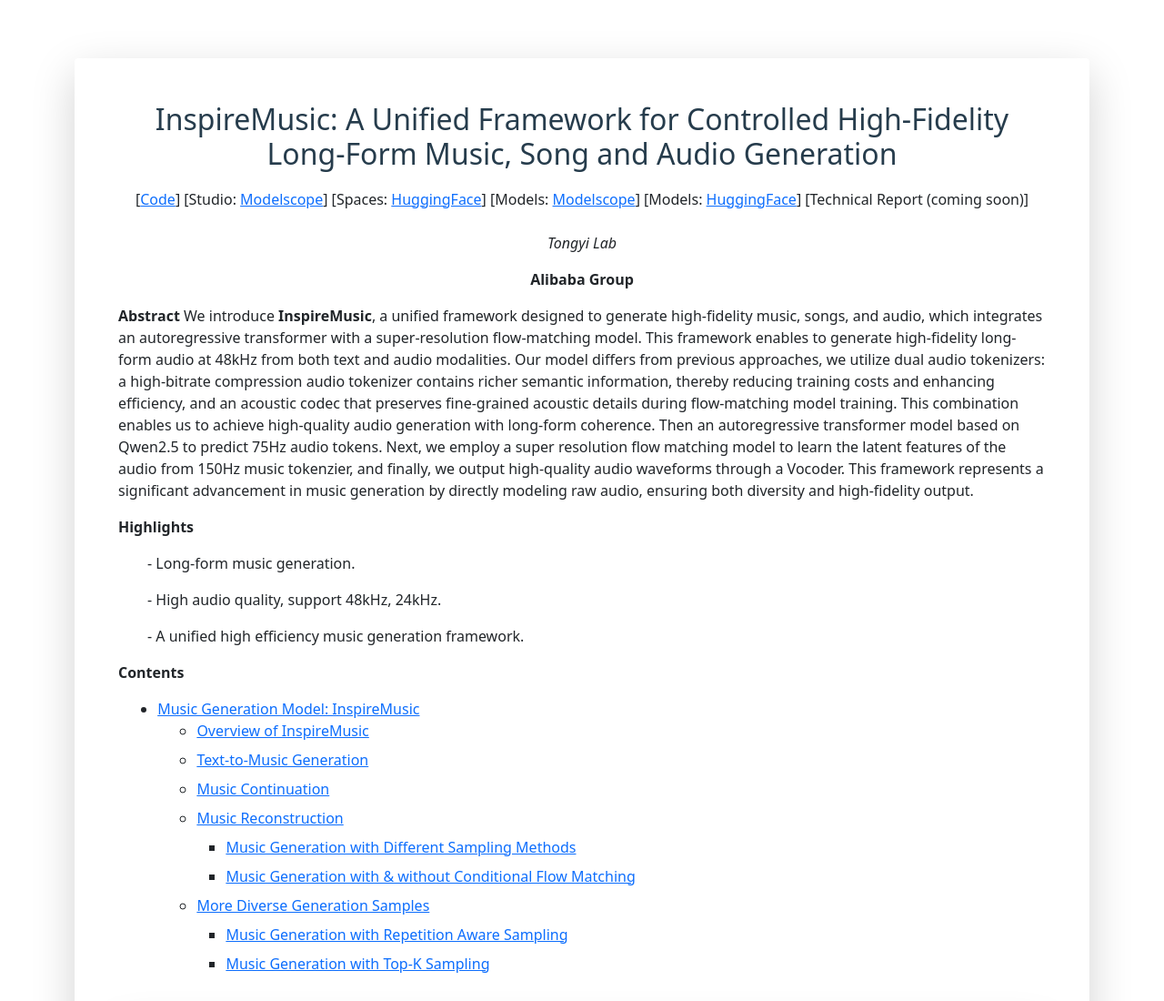
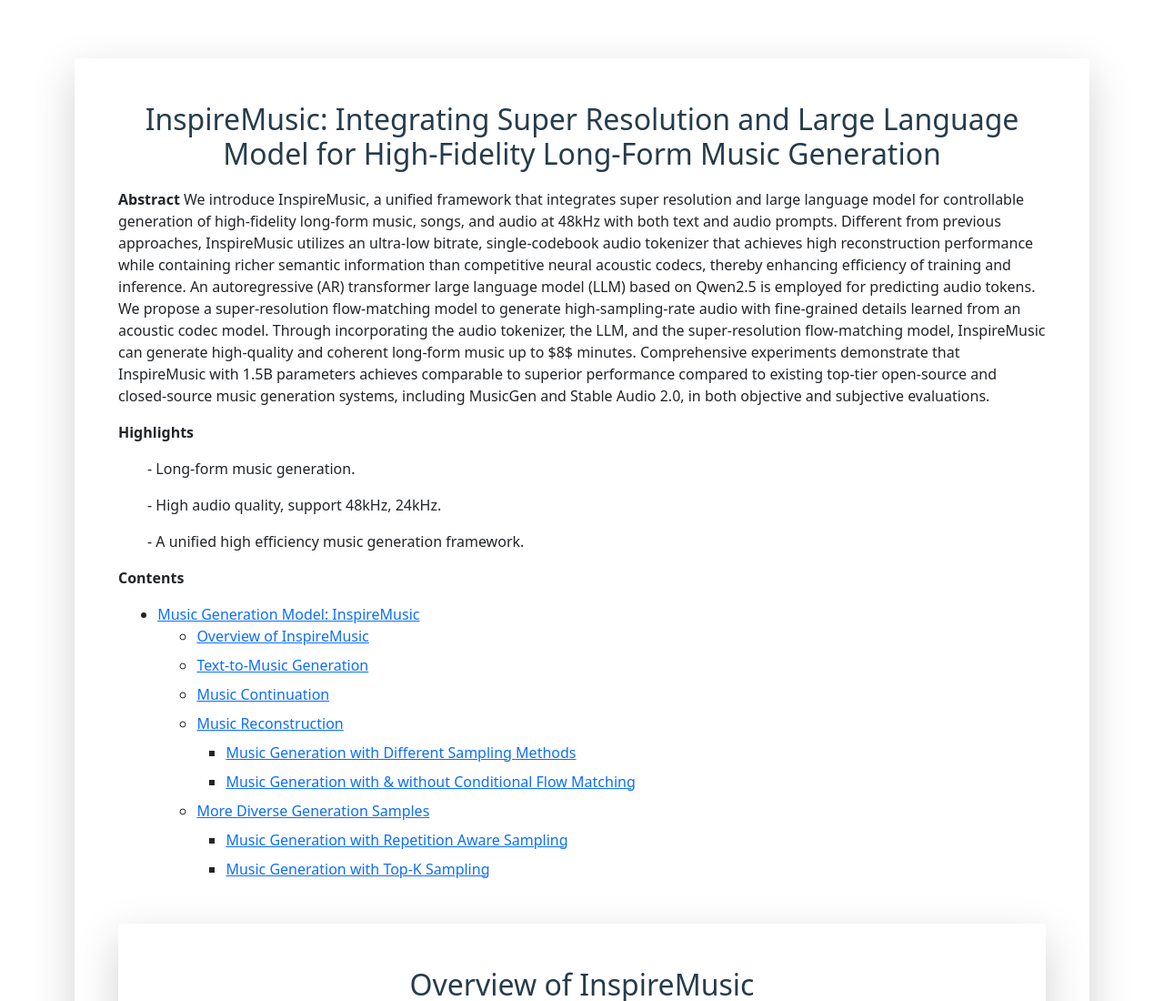
Before and after one commit to iris2c/InspireMusic, a plain HTML site: page index.html in a window 1280 px wide. Shown: the top 1100 px of the page at 91% size. Drawn offline with nearby package versions, Linux system fonts and the light colour scheme.

Commit message:
Add files via upload

```diff
--- a/index.html
+++ b/index.html
@@ -26,27 +26,11 @@
 
 <div class="container pt-5 mt-5 shadow-lg p-5 mb-5 bg-white rounded">
 	<div class="text-center">
-	<h2>InspireMusic: A Unified Framework for Controlled High-Fidelity Long-Form Music, Song and Audio Generation</h2>
-
-<!--      [<a href="https://arxiv.org/abs/2407.04051">Paper</a>]-->
-		[<a href="https://github.com/FunAudioLLM/InspireMusic">Code</a>]
-		[Studio: <a href="https://modelscope.cn/studios/iic/InspireMusic">Modelscope</a>]
-		[Spaces: <a href="https://huggingface.co/spaces/FunAudioLLM/InspireMusic">HuggingFace</a>]
-		[Models: <a href="https://modelscope.cn/collections/InspireMusic-1e934504470e46">Modelscope</a>]
-		[Models: <a href="https://huggingface.co/FunAudioLLM/InspireMusic-1.5B-Long">HuggingFace</a>]
-		[Technical Report (coming soon)]
-        <p class="fst-italic mb-0">
-			<br>
-			Tongyi Lab
-		<p></p>
-        </p>
-        <p><b>Alibaba Group</b></p>
+	<h2>InspireMusic: Integrating Super Resolution and Large Language Model for High-Fidelity Long-Form Music Generation</h2>
 	</div>
 	<p><b>Abstract</b>
-		We introduce <b>InspireMusic</b>, a unified framework designed to generate high-fidelity music, songs, and audio, which integrates an autoregressive transformer with a super-resolution flow-matching model.
-		This framework enables to generate high-fidelity long-form audio at 48kHz from both text and audio modalities. Our model differs from previous approaches, we utilize dual audio tokenizers: a high-bitrate compression audio tokenizer contains richer semantic information,
-		thereby reducing training costs and enhancing efficiency, and an acoustic codec that preserves fine-grained acoustic details during flow-matching model training. This combination enables us to achieve high-quality audio generation with long-form coherence.
-		Then an autoregressive transformer model based on Qwen2.5 to predict 75Hz audio tokens. Next, we employ a super resolution flow matching model to learn the latent features of the audio from 150Hz music tokenzier, and finally, we output high-quality audio waveforms through a Vocoder. This framework represents a significant advancement in music generation by directly modeling raw audio, ensuring both diversity and high-fidelity output.
+	We introduce InspireMusic, a unified framework that integrates super resolution and large language model for controllable generation of high-fidelity long-form music, songs, and audio at 48kHz with both text and audio prompts.  Different from previous approaches, InspireMusic utilizes an ultra-low bitrate, single-codebook audio tokenizer that achieves high reconstruction performance while containing richer semantic information than competitive neural acoustic codecs, thereby enhancing efficiency of training and inference. An autoregressive (AR) transformer large language model (LLM) based on Qwen2.5 is employed for predicting audio tokens.  We propose a super-resolution flow-matching model to generate high-sampling-rate audio with fine-grained details learned from an acoustic codec model. Through incorporating the audio tokenizer, the LLM, and the super-resolution flow-matching model, InspireMusic can generate high-quality and coherent long-form music up to $8$ minutes.
+	Comprehensive experiments demonstrate that InspireMusic with 1.5B parameters achieves comparable to superior performance compared to existing top-tier open-source and closed-source music generation systems, including MusicGen and Stable Audio 2.0, in both objective and subjective evaluations.
 	</p>
 	</p>
 
```
Also changed, not shown: 1 other file.
